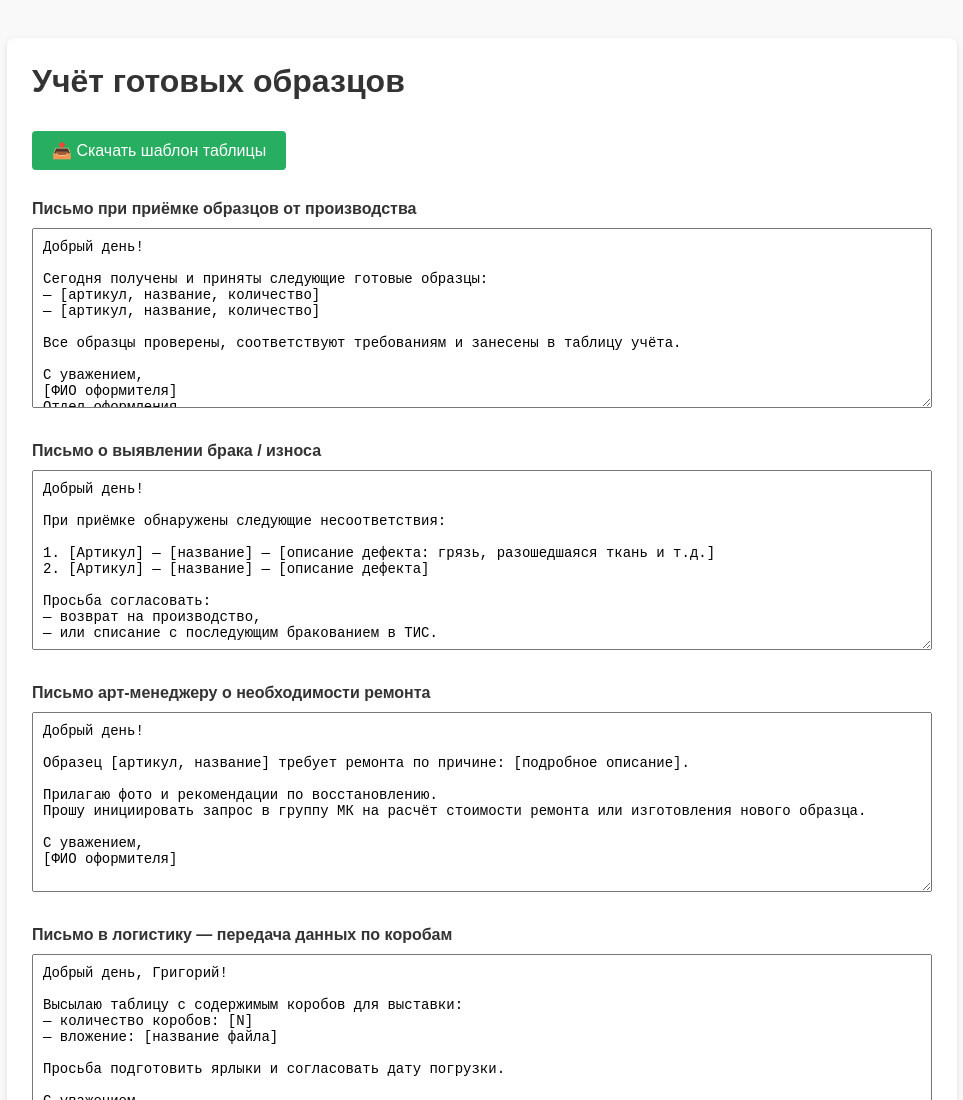
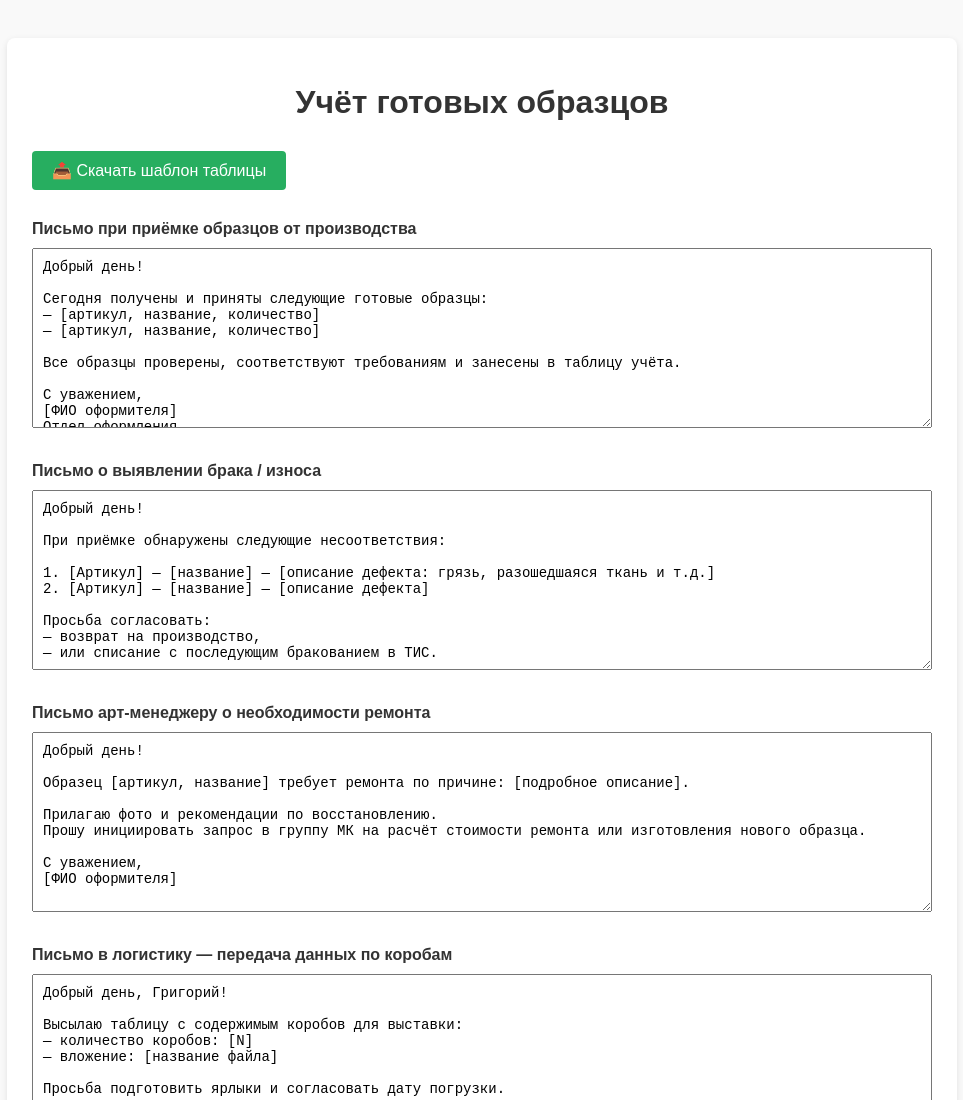
Before and after one commit to m9672966-boop/obrazec, a website: page idnex.html in a window 1280 px wide. Shown: the top 1100 px of the page, without its empty margins (158-1121 px from the left). Drawn offline with Linux system fonts and the light colour scheme.

Commit message:
Update idnex.html

```diff
--- a/idnex.html
+++ b/idnex.html
@@ -18,8 +18,9 @@
       border-radius: 8px;
       box-shadow: 0 2px 6px rgba(0,0,0,0.1);
     }
-    h1, h2 {
-      margin-top: 0;
+    h1 {
+      text-align: center;
+      margin-bottom: 20px;
     }
     .btn {
       display: inline-block;
```
